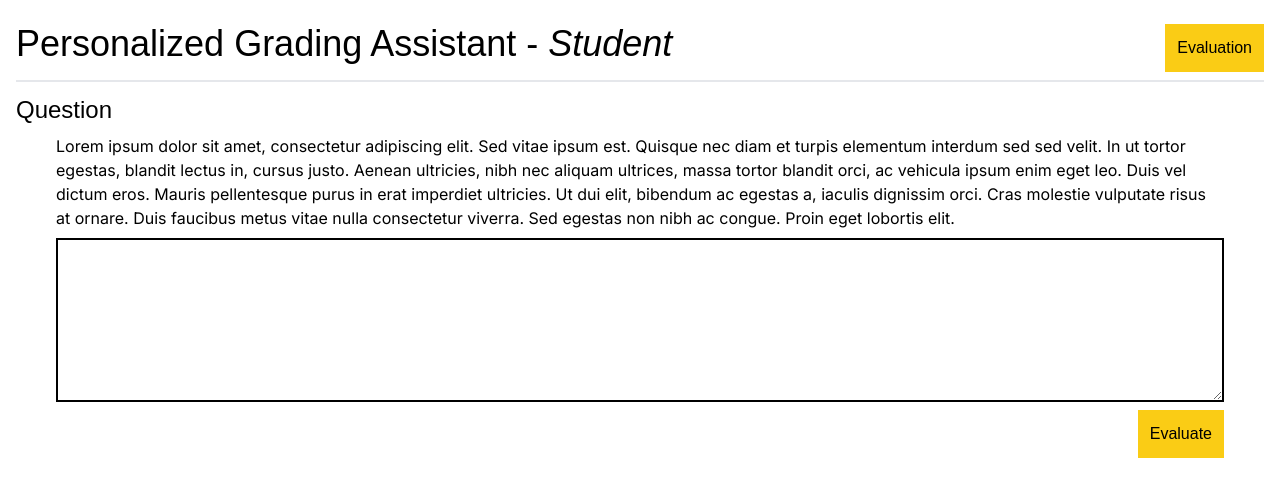
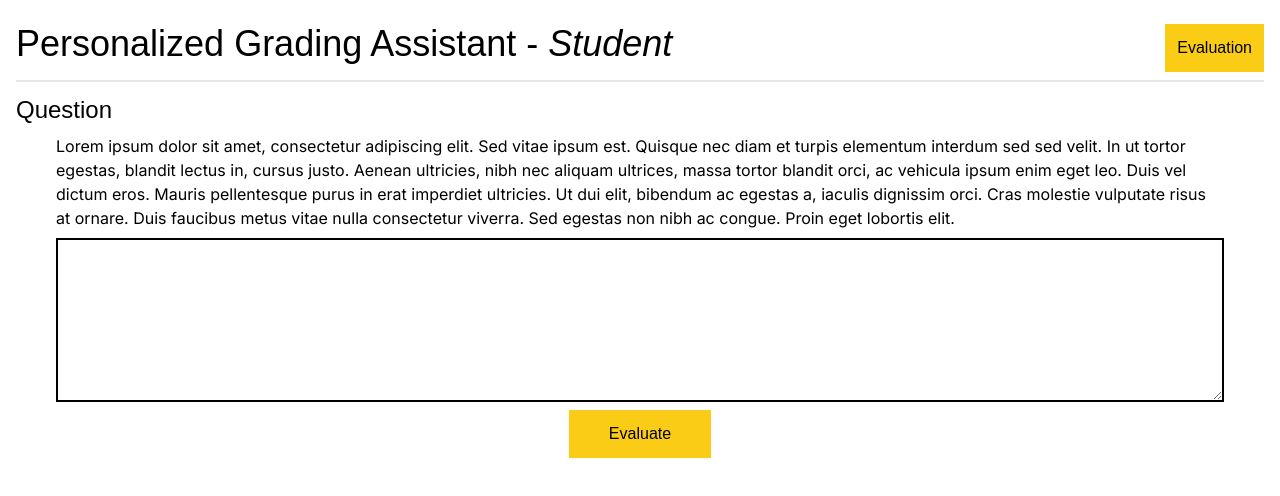
Before and after one commit to prajwxlk/personalized-grading-assistant, a Next.js app: page /student/evaluation in a window 1280 px wide. Shown: the top 496 px of the page. Built offline with nearby package versions, Linux system fonts and the light colour scheme.

Commit message:
centered evaluation button

```diff
--- a/src/pages/student/evaluation.tsx
+++ b/src/pages/student/evaluation.tsx
@@ -16,8 +16,8 @@ export default function evaluation() {
             <div className='py-2 mx-10 flex flex-col gap-2'>
                 <p className={`${inter.className}`}>Lorem ipsum dolor sit amet, consectetur adipiscing elit. Sed vitae ipsum est. Quisque nec diam et turpis elementum interdum sed sed velit. In ut tortor egestas, blandit lectus in, cursus justo. Aenean ultricies, nibh nec aliquam ultrices, massa tortor blandit orci, ac vehicula ipsum enim eget leo. Duis vel dictum eros. Mauris pellentesque purus in erat imperdiet ultricies. Ut dui elit, bibendum ac egestas a, iaculis dignissim orci. Cras molestie vulputate risus at ornare. Duis faucibus metus vitae nulla consectetur viverra. Sed egestas non nibh ac congue. Proin eget lobortis elit.</p>
                 <textarea rows={6} className='w-full p-2 border-2 border-black' />
-                <div className='flex justify-end'>
-                    <button className='p-3 bg-yellow-400 hover:bg-yellow-500'>Evaluate</button>
+                <div className='flex justify-center'>
+                    <button className='p-3 px-10 bg-yellow-400 hover:bg-yellow-500'>Evaluate</button>
                 </div>
             </div>
         </div>
```
